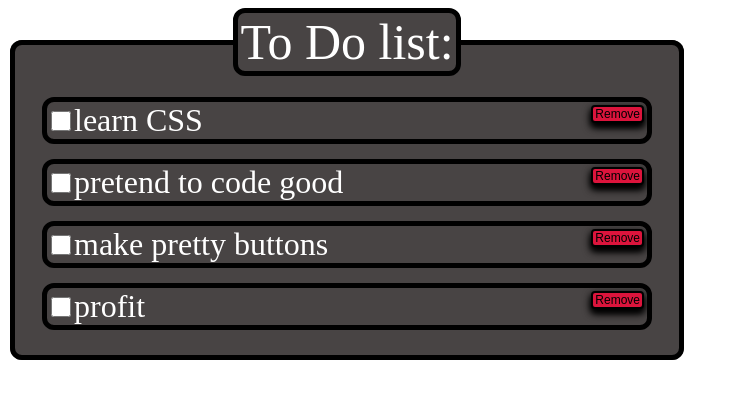
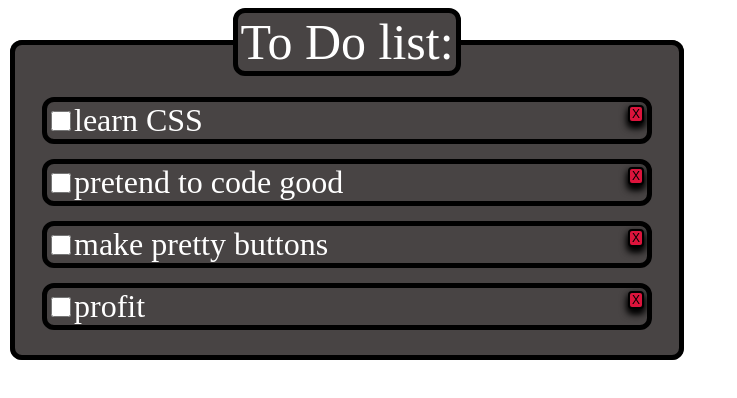
Before and after one commit to Draike13/To-Do-List, a plain HTML site: page to-do-list.html in a window 1280 px wide. Shown: the whole page, without its empty margins (0-737 px from the left). Drawn offline with Linux system fonts and the light colour scheme.

Commit message:
change remove to X

```diff
--- a/to-do-list.html
+++ b/to-do-list.html
@@ -35,7 +35,7 @@
         input.type = "checkbox"; //change the input variable type to checkbox
         button.type = "button"; //change the button variable type to button
         label.innerText = item; //insert the text from the array into the label variable
-        button.innerText = "Remove"; //insert text onto the button
+        button.innerText = "X"; //insert text onto the button
 
         toDoField.appendChild(list); //adding the list variable to the fieldset
         list.appendChild(input); //adding the checkbox to the "list" div
```
